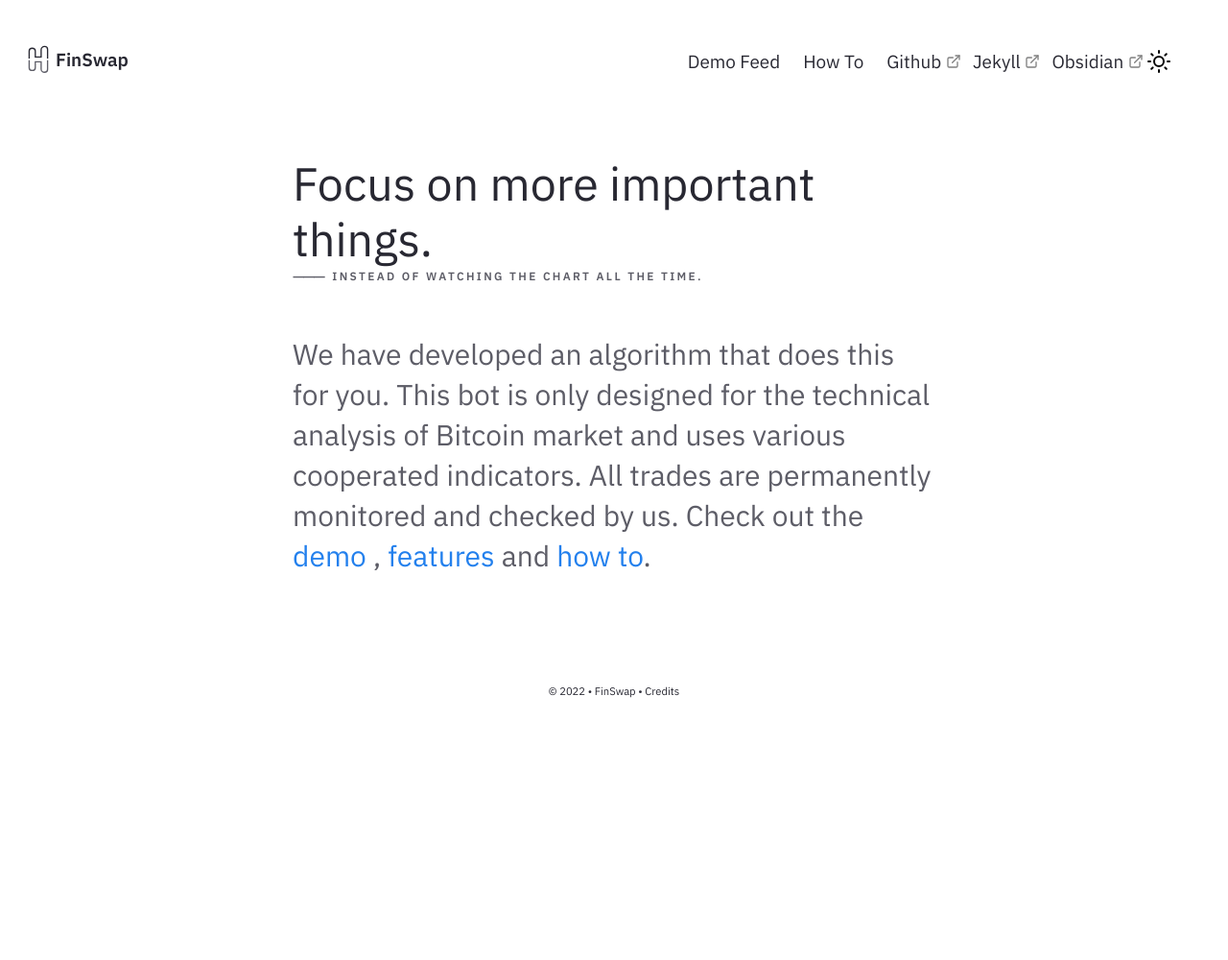
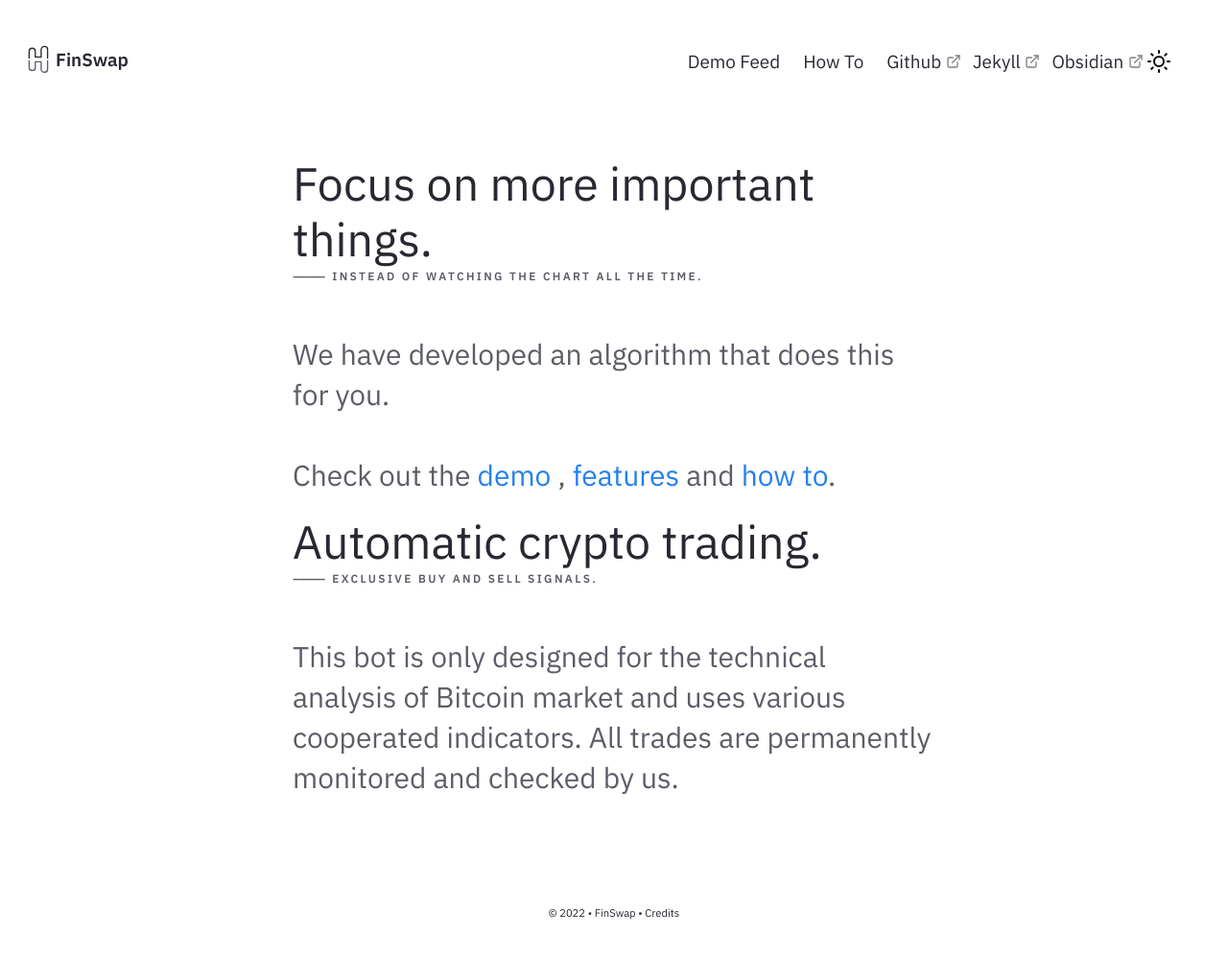
Before and after one commit to kevinroku/nroku.github.io, a Jekyll site: the page built from pages/index.md, in a window 1280 px wide. Shown: the whole page at 96% size. Built offline with Jekyll 4.4.1, drawn with Linux system fonts in a browser that asks for light colours; before the commit the page ends 900 px from its top, so only the background shows below that.

Commit message:
Update Homepage.html

```diff
--- a/_includes/Homepage.html
+++ b/_includes/Homepage.html
@@ -2,9 +2,14 @@
     <div class="jumbo">Focus on more important things. </div>
     <h5 class="meta-title">⸻ Instead of watching the chart all the time.</h5>
     <div class="home-sub-text"> <h3>
-        We have developed an algorithm that does this for you.
+        We have developed an algorithm that does this for you.<br/><br/>
+        Check out the <a href="{{'/notes' | relative_url}}"> demo </a>, <a href="{{'/post/features' | relative_url}}"> features </a> and <a href="{{'/post/how-to' | relative_url}}"> how to</a>.
+        </h3>
+</div>
+    <div class="jumbo">Automatic crypto trading. </div>
+    <h5 class="meta-title">⸻ Exclusive buy and sell signals.</h5>
+    <div class="home-sub-text"> <h3>
         This bot is only designed for the technical analysis of Bitcoin market and uses various cooperated indicators.
         All trades are permanently monitored and checked by us.
-        Check out the <a href="{{'/notes' | relative_url}}"> demo </a>, <a href="{{'/post/features' | relative_url}}"> features </a> and <a href="{{'/post/how-to' | relative_url}}"> how to</a>.
         </h3>
 </div> </div>
```
